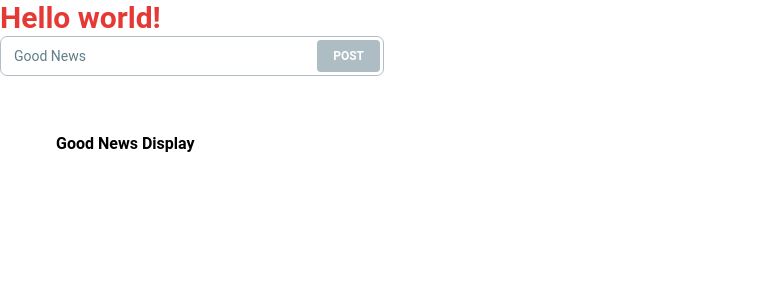
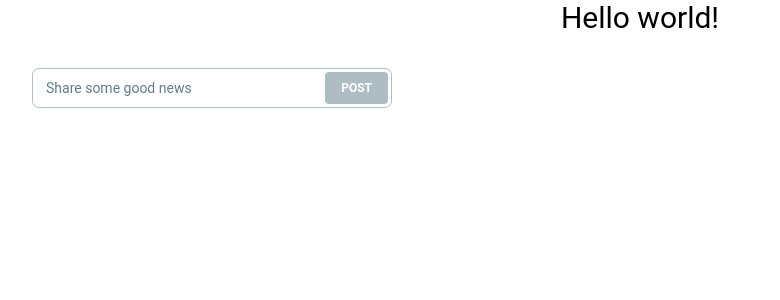
Before and after one commit to codeUWE/breakItDown, a React (Vite) app in the folder frontend/: page / in a window 1280 px wide. Shown: the top 300 px of the page, without its empty margins (0-780 px from the left). Built offline with nearby package versions, Linux system fonts and the light colour scheme.

Commit message:
merging time

```diff
--- a/frontend/src/App.jsx
+++ b/frontend/src/App.jsx
@@ -6,7 +6,7 @@ import GoodNews from './components/GoodNews';
 function App() {
 	return (
 		<>
-			<h1 className="text-3xl font-bold text-red-600">
+			<h1 className="text-3xl flex justify-center items-center">
 				Hello world!
 			</h1>
 			{/* <Button>Button</Button> */}
--- a/frontend/src/components/GoodNews.jsx
+++ b/frontend/src/components/GoodNews.jsx
@@ -21,10 +21,11 @@ function GoodNews() {
 
   return (
     <div>
-      <div className="relative flex w-full max-w-[24rem]">
+      <div className="m-5 p-3 relative flex w-full max-w-[24rem]">
         <Input
           type="text"
-          label="Good News"
+          label="Share some good news"
+        // placeholder='Good news'
           value={inputValue}
           onChange={onChange}
           className="pr-20"
@@ -38,23 +39,25 @@ function GoodNews() {
           size="sm"
           color={inputValue ? "blue" : "blue-gray"}
           disabled={!inputValue}
-          className="!absolute right-1 top-1 rounded"
+          className="m-3 !absolute right-1 top-1 rounded"
         >
           Post
         </Button>
       </div>
 
-         <div className='p-10 m-4'>
+         {/* <div className='p-10 m-4'>
         <h1 className='text-1xl font-bold'>Good News Display</h1>
         {items.map((item,index) => (
           <div className='item' key={index}>{item} </div>
         ))}
-      </div>
-
-      {/* Render TestimonialCard component for each item in items */}
+      </div> */}
+<div className='m-5 p-3 relative'>
+        {/* Render TestimonialCard component for each item in items */}
       {items.map((item, index) => (
         <TestimonialCard key={index} inputValue={item} />
       ))}
+</div>
+
     </div>
   );
 }
--- a/frontend/src/components/TestimonialCard.jsx
+++ b/frontend/src/components/TestimonialCard.jsx
@@ -1,22 +1,6 @@
 import React from 'react';
 import { Card, CardHeader, CardBody, Typography, Avatar } from '@material-tailwind/react';
 
-function StarIcon() {
-  return (
-    <svg
-      xmlns="http://www.w3.org/2000/svg"
-      viewBox="0 0 24 24"
-      fill="currentColor"
-      className="h-5 w-5 text-yellow-700"
-    >
-      <path
-        fillRule="evenodd"
-        d="M10.788 3.21c.448-1.077 1.976-1.077 2.424 0l2.082 5.007 5.404.433c1.164.093 1.636 1.545.749 2.305l-4.117 3.527 1.257 5.273c.271 1.136-.964 2.033-1.96 1.425L12 18.354 7.373 21.18c-.996.608-2.231-.29-1.96-1.425l1.257-5.273-4.117-3.527c-.887-.76-.415-2.212.749-2.305l5.404-.433 2.082-5.006z"
-        clipRule="evenodd"
-      />
-    </svg>
-  );
-}
 
 export function TestimonialCard({ inputValue }) { // Receive inputValue as a prop
   return (
@@ -34,16 +18,16 @@ export function TestimonialCard({ inputValue }) { // Receive inputValue as a pro
           alt="tania andrew"
         />
         <div className="flex w-full flex-col gap-0.5">
-          <div className="flex items-center justify-between">
+          <div className="flex justify-center items-center flex items-center justify-between">
             <Typography variant="h5" color="blue-gray">
-              Jane Doe
+             Random "dane" Joe
             </Typography>
 
           </div>
           <Typography color="blue-gray">Frontend Lead @ WBS</Typography>
         </div>
       </CardHeader>
-      <CardBody className="mb-6 p-4">
+      <CardBody className="mb-6 p-4 justify-center items-center">
         <Typography>
           {inputValue}
         </Typography>
```
